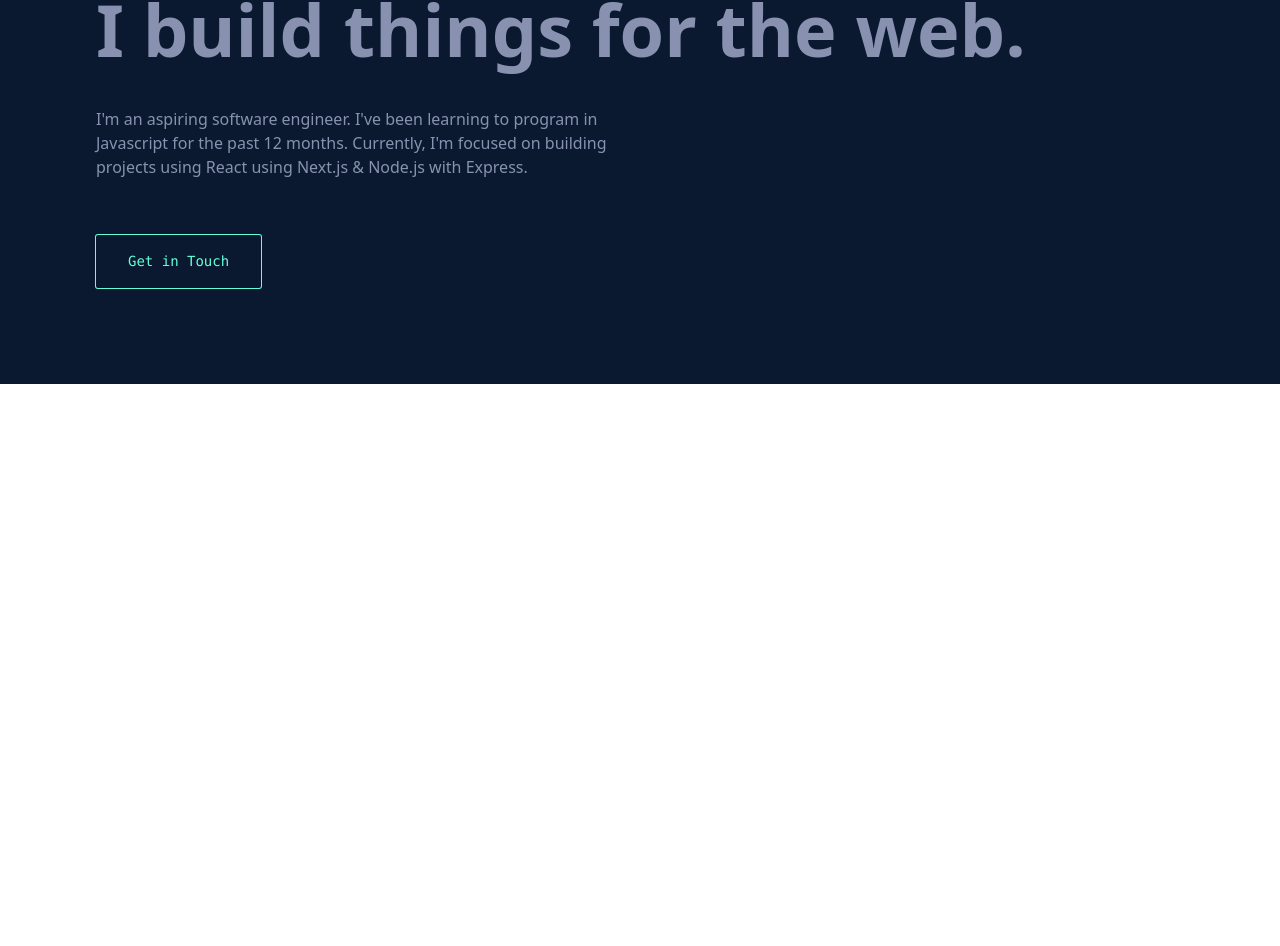
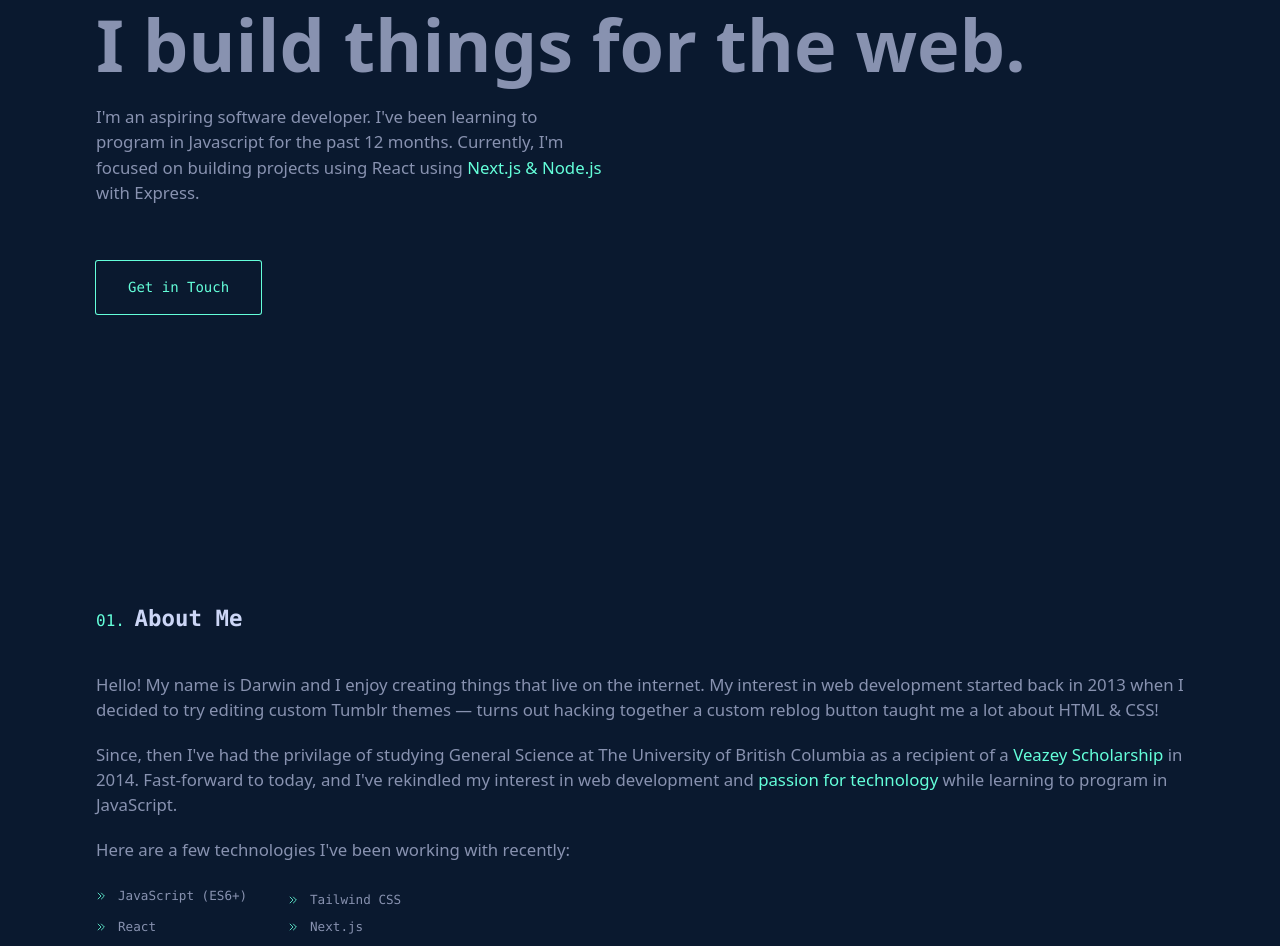
Before and after one commit to darwinbalino/portfolio-website, a Next.js app: page / in a window 1280 px wide. Shown: the part 364-1310 px from the top of the page. Before the commit the page ends 800 px from the top, so only its background shows below. Built offline with nearby package versions, Linux system fonts and the light colour scheme.

Commit message:
added About section

```diff
--- /dev/null
+++ b/components/About.js
@@ -0,0 +1,68 @@
+import { ChevronDoubleRightIcon } from "@heroicons/react/outline";
+import React from "react";
+
+const About = () => {
+  return (
+    <main className="font-sans text-slate">
+      <header className="">
+        <h1 className="font-mono text-turquoise">
+          01.{"  "}
+          <span className="text-1.5xl font-bold text-slate-lightest">
+            About Me
+          </span>
+        </h1>
+      </header>
+
+      <section className="space-y-5 font-sans text-md mt-9">
+        <h1>
+          Hello! My name is Darwin and I enjoy creating things that live on the
+          internet. My interest in web development started back in 2013 when I
+          decided to try editing custom Tumblr themes — turns out hacking
+          together a custom reblog button taught me a lot about HTML & CSS!
+        </h1>
+        <h1>
+          Since, then I've had the privilage of studying General Science at The
+          University of British Columbia as a recipient of a{" "}
+          <span className="cursor-pointer text-turquoise hover:underline">
+            Veazey Scholarship
+          </span>{" "}
+          in 2014. Fast-forward to today, and I've rekindled my interest in web
+          development and{" "}
+          <span className="text-turquoise">passion for technology </span>
+          while learning to program in JavaScript.
+        </h1>
+        <h1>Here are a few technologies I've been working with recently:</h1>
+      </section>
+      <div className="max-w-sm">
+        <div className="grid grid-cols-2 mt-5 space-y-2 font-mono text-tiny ">
+          <div className="flex items-center space-x-3">
+            <ChevronDoubleRightIcon className="h-2.5 text-turquoise" />
+            <h1>JavaScript (ES6+)</h1>
+          </div>
+          <div className="flex items-center space-x-3">
+            <ChevronDoubleRightIcon className="h-2.5 text-turquoise" />
+            <h1>Tailwind CSS</h1>
+          </div>
+          <div className="flex items-center space-x-3">
+            <ChevronDoubleRightIcon className="h-2.5 text-turquoise" />
+            <h1>React</h1>
+          </div>
+          <div className="flex items-center space-x-3">
+            <ChevronDoubleRightIcon className="h-2.5 text-turquoise" />
+            <h1>Next.js</h1>
+          </div>
+          <div className="flex items-center space-x-3">
+            <ChevronDoubleRightIcon className="h-2.5 text-turquoise" />
+            <h1>Node.js</h1>
+          </div>
+          <div className="flex items-center space-x-3">
+            <ChevronDoubleRightIcon className="h-2.5 text-turquoise" />
+            <h1>Firebase</h1>
+          </div>
+        </div>
+      </div>
+    </main>
+  );
+};
+
+export default About;
--- a/components/Header.js
+++ b/components/Header.js
@@ -9,8 +9,21 @@ const Header = () => {
             DB
           </h1>
         </div>
-        <div className="px-4 py-2.5 md:hidden rounded-sm cursor-pointer text-turquoise ring-1 ring-turquoise">
-          X
+        <div className="cursor-pointer md:hidden">
+          <svg
+            xmlns="http://www.w3.org/2000/svg"
+            className="h-10 text-turquoise"
+            fill="none"
+            viewBox="0 0 24 24"
+            stroke="currentColor"
+          >
+            <path
+              stroke-linecap="round"
+              stroke-linejoin="round"
+              stroke-width="1.2"
+              d="M4 6h16M4 12h16m-7 6h7"
+            />
+          </svg>
         </div>
 
         <div className="items-center hidden font-medium md:flex space-x-7 text-tiny text-turquoise">
--- a/components/Hero.js
+++ b/components/Hero.js
@@ -2,21 +2,23 @@ import React from "react";
 
 const Hero = () => {
   return (
-    <main className="p-12 pt-24 md:p-24 text-slate">
+    <main className="pt-16 md:pt-4 text-slate">
       <h1 className="mb-6 font-mono text-md text-turquoise">Hi, my name is</h1>
       <div className="flex flex-col flex-grow">
         <h1 className="text-4xl font-bold md:text-5xl lg:text-7xl text-slate-lightest">
           Darwin Balino.
         </h1>
-        <h1 className="text-4xl font-bold lg:text-7xl lg:-mt-4 md:text-5xl">
+        <h1 className="text-4xl font-bold leading-10 md:leading-none lg:text-7xl XXlg:-mt-4 md:text-5xl">
           I build things for the web.
         </h1>
       </div>
       <div className="max-w-lg">
-        <h1 className="mt-6 font-sans text-md">
-          I'm an aspiring software engineer. I've been learning to program in
+        <h1 className="mt-6 font-sans text-md ">
+          I'm an aspiring software developer. I've been learning to program in
           Javascript for the past 12 months. Currently, I'm focused on building
-          projects using React using Next.js & Node.js with Express.
+          projects using React using{" "}
+          <span className="text-turquoise">Next.js & Node.js</span> with
+          Express.
         </h1>
       </div>
       <button className="px-8 py-4 font-mono text-sm rounded-sm mt-14 ring-1 text-turquoise ring-turquoise">
--- a/package.json
+++ b/package.json
@@ -6,6 +6,7 @@
     "start": "next start"
   },
   "dependencies": {
+    "@heroicons/react": "^1.0.4",
     "next": "latest",
     "react": "^17.0.2",
     "react-dom": "^17.0.2"
--- a/pages/index.js
+++ b/pages/index.js
@@ -1,15 +1,19 @@
 import Head from "next/head";
+import About from "../components/About";
 import Header from "../components/Header";
 import Hero from "../components/Hero";
 
 export default function Home() {
   return (
-    <div className="bg-navy">
+    <div className=" bg-navy">
       <Head>
         <title>Darwin Balino</title>
       </Head>
       <Header />
-      <Hero />
+      <div className="p-14 space-y-72 md:p-24">
+        <Hero />
+        <About />
+      </div>
     </div>
   );
 }
--- a/tailwind.config.js
+++ b/tailwind.config.js
@@ -23,11 +23,13 @@ module.exports = {
       sm: ".875rem",
       tiny: ".79rem",
       base: "1rem",
+      md: "1.05rem",
       lg: "1.125rem",
       xl: "1.25rem",
+      "1.5xl": "1.4rem",
       "2xl": "1.5rem",
       "3xl": "1.875rem",
-      "4xl": "2.25rem",
+      "4xl": "2.3rem",
       "5xl": "3.5rem",
       "6xl": "4rem",
       "7xl": "4.5rem",
```
Also changed, not shown: 1 other file (tests, documents, lock files or other folders).
